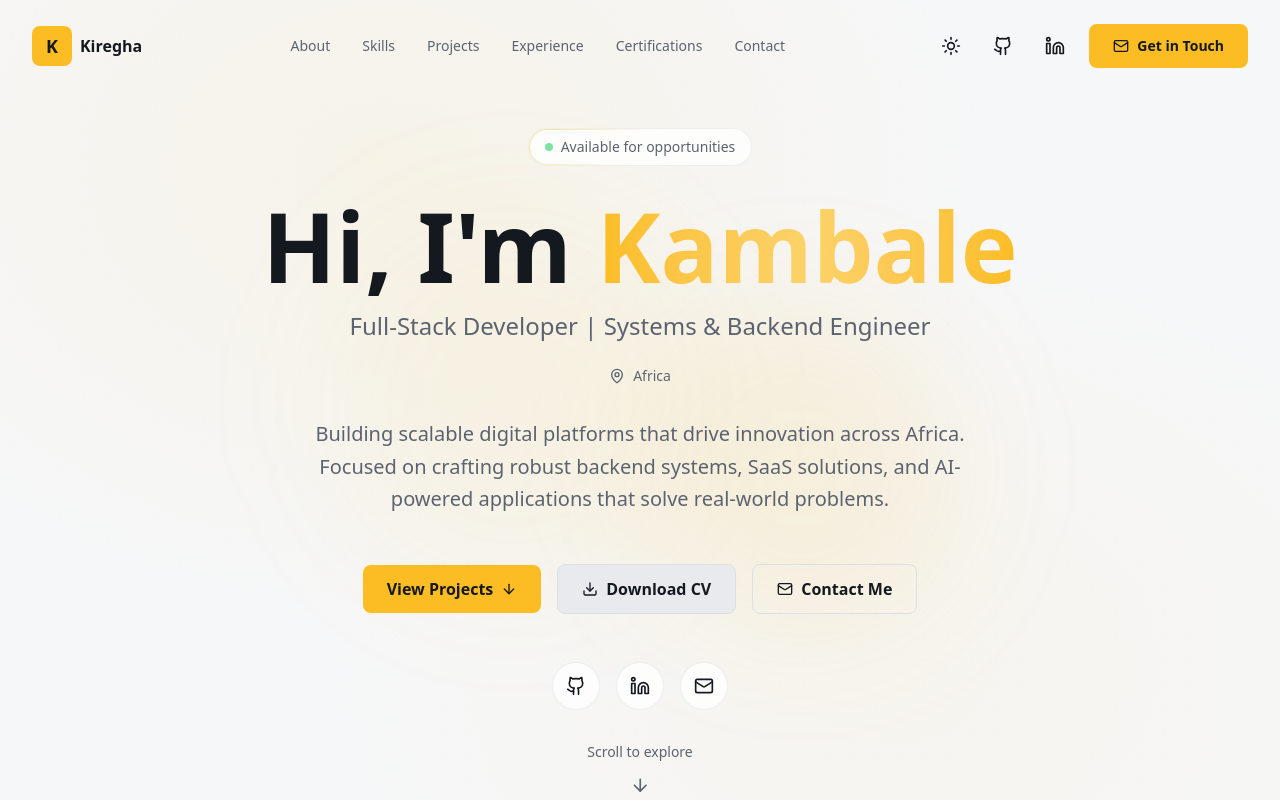
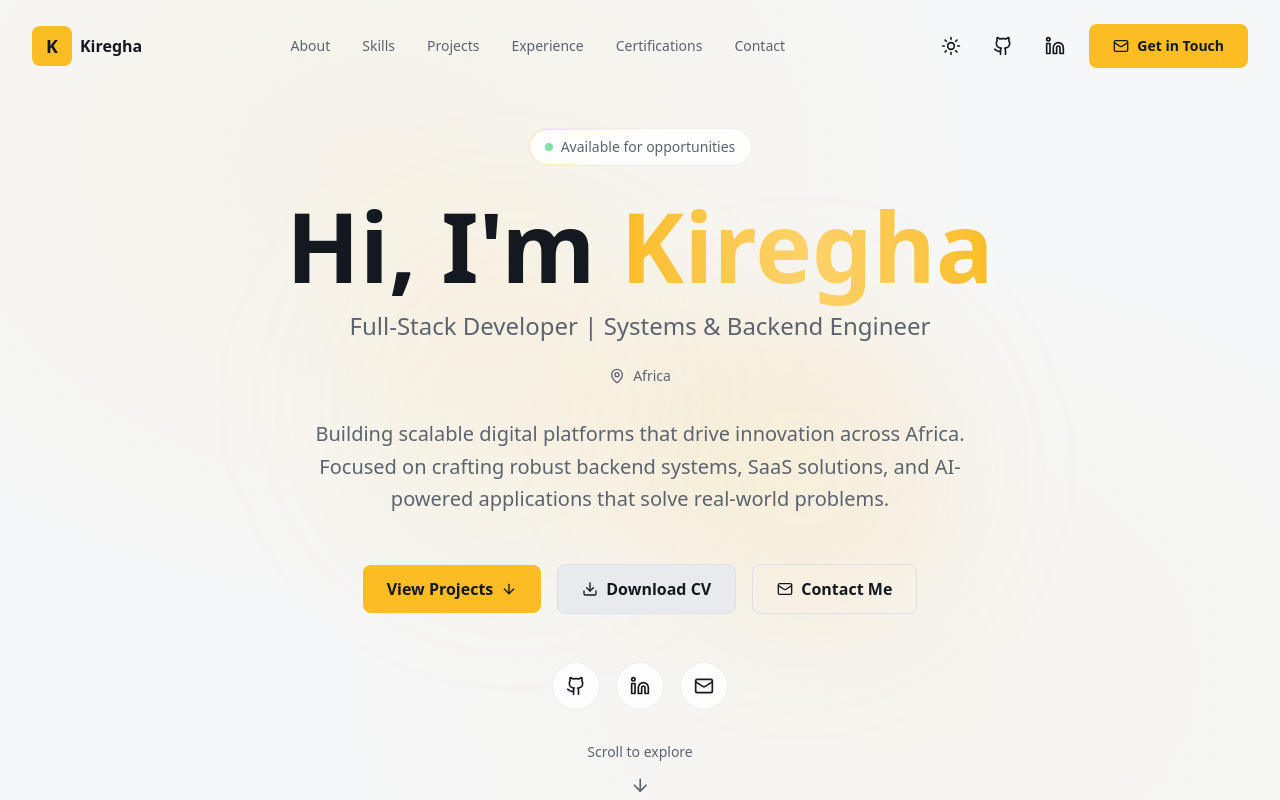
Before and after one commit to EzechielKiregha/kiregha-dev, a Next.js app: page / in a window 1280 px wide. Shown: the top 800 px of the page. Built offline with nearby package versions, Linux system fonts and the light colour scheme.

Commit message:
Hey I am Kiregha

```diff
--- a/app/page.tsx
+++ b/app/page.tsx
@@ -11,7 +11,7 @@ import { SkillsSection } from "@/components/SkillsSection";
 
 export default function Home() {
   return (
-    <div className="min-h-screen bg-background">
+    <div className="min-h-screen bg-background ">
       <Navigation />
       <main>
         <HeroSection />
--- a/components/HeroSection.tsx
+++ b/components/HeroSection.tsx
@@ -33,7 +33,7 @@ export function HeroSection() {
             className="text-md md:text-lg lg:text-8xl font-bold mb-4"
           >
             <span className="text-foreground">Hi, I'm </span>
-            <span className="text-gradient-gold">{personalInfo.name.split(" ")[0]}</span>
+            <span className="text-gradient-gold">{personalInfo.name.split(" ")[1]}</span>
           </motion.h1>
 
           {/* Title */}
```
